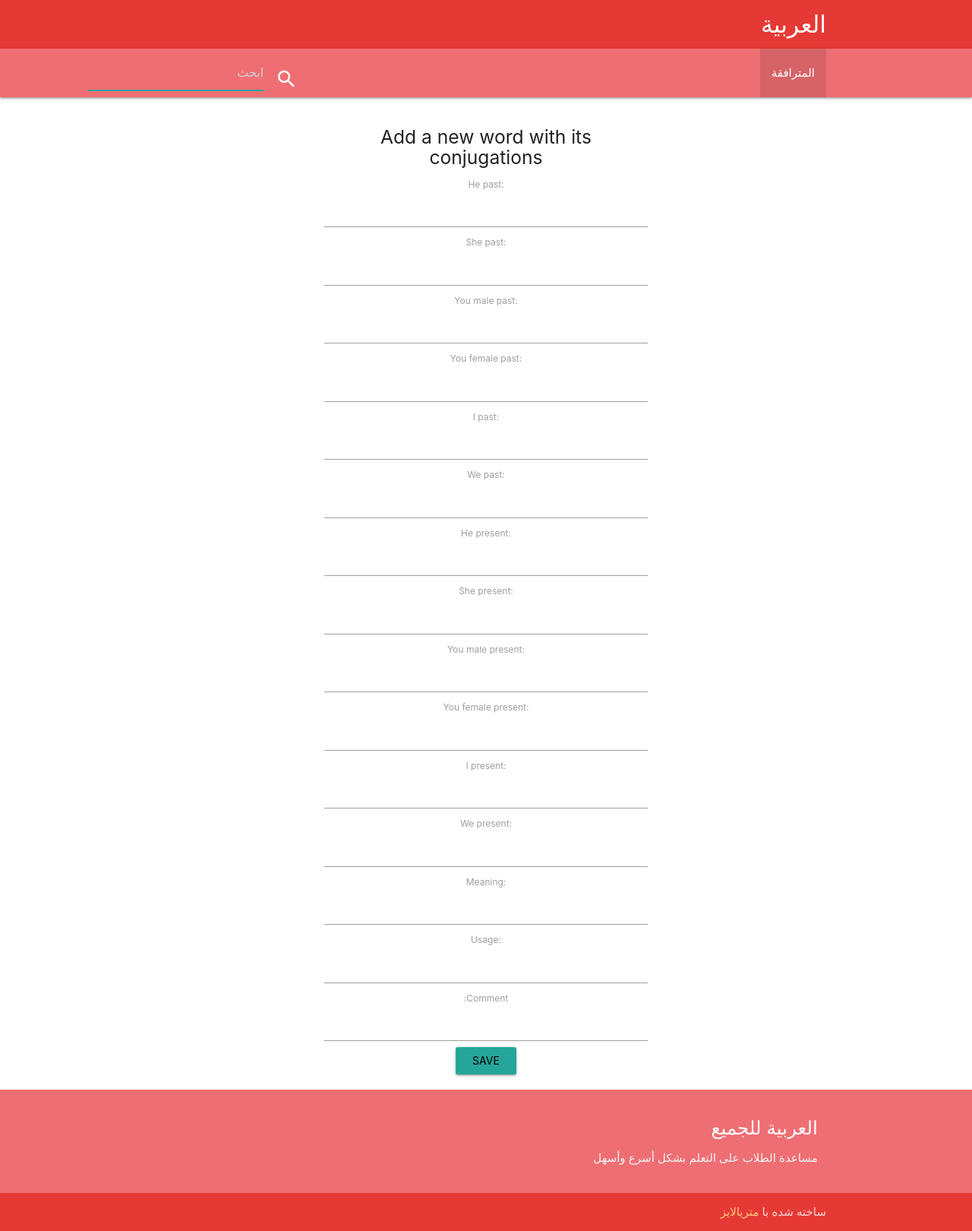
After one commit to smateenml/arabic, a Django app: page /level1/conjugation/create/ in a window 1280 px wide. The commit adds this page. Shown: the whole page at 76% size. Run offline with Django 3.2, Linux system fonts and the light colour scheme.

Commit message:
added search and add form

```diff
--- a/arabic/settings.py
+++ b/arabic/settings.py
@@ -38,7 +38,8 @@ INSTALLED_APPS = [
     'django.contrib.messages',
     'django.contrib.staticfiles',
 
-    'level1'
+    'level1',
+    'materializecssform',
 ]
 
 MIDDLEWARE = [
--- a/arabic/urls.py
+++ b/arabic/urls.py
@@ -4,6 +4,7 @@ from django.views.generic import TemplateView
 
 urlpatterns = [
     path('admin/', admin.site.urls),
+    path('about/', TemplateView.as_view(template_name="about.html")),
     path('', TemplateView.as_view(template_name='home.html'), name='home'),
     path('level1/', include('level1.urls')),
 ]
--- /dev/null
+++ b/level1/forms.py
@@ -0,0 +1,9 @@
+from django import forms
+from level1.models import Conjugation
+
+class ConjugationCreateForm(forms.ModelForm):
+    class Meta:
+        model = Conjugation
+        fields = ['he_past','she_past','you_male_past','you_female_past','i_past','we_past',
+        'he_present','she_present','you_male_present','you_female_present','i_present','we_present',
+        'meaning','usage','comment']
--- a/level1/urls.py
+++ b/level1/urls.py
@@ -1,7 +1,8 @@
 from django.urls import path
-from . import views
+from level1 import views
 
 app_name="level1"
 urlpatterns = [
     path('conjugation/', views.conjugation, name='conjugation'),
+    path('conjugation/create/', views.ConjugationCreate.as_view(), name='conjugation-create'),
 ]
--- a/level1/views.py
+++ b/level1/views.py
@@ -1,6 +1,23 @@
 from django.shortcuts import render, HttpResponse
+from django.db.models import Q
+
+from django.views.generic.edit import CreateView
+
 from level1.models import Conjugation
+from level1.forms import ConjugationCreateForm
 
 def conjugation(request):
+
     conjugations = Conjugation.objects.all()
+    if request.method == 'POST':
+        search = request.POST.get('search')
+
+        if search:
+            conjugations = Conjugation.objects.filter(Q(he_past__icontains=search)|Q(she_past__icontains=search)|Q(you_male_past__icontains=search)|Q(you_female_past__icontains=search)|Q(i_past__icontains=search)|Q(we_past__icontains=search)|Q(he_present__icontains=search)|Q(she_present__icontains=search)|Q(you_male_present__icontains=search)|Q(you_female_present__icontains=search)|Q(i_present__icontains=search)|Q(we_present__icontains=search)|Q(meaning__icontains=search))
+
     return render(request, 'level1/conjugation.html', {'conjugations': conjugations})
+
+class ConjugationCreate(CreateView):
+    model = Conjugation
+    form_class = ConjugationCreateForm
+    success_url = '/level1/conjugation/'
--- /dev/null
+++ b/requirements.txt
@@ -0,0 +1,2 @@
+django
+django-materializecss-form
--- a/templates/home.html
+++ b/templates/home.html
@@ -7,8 +7,8 @@
         <br><br>
         <div class="row">
             <div class="col s12 m4">
-                <div class="card orange darken-3">
-                    <div class="card-content white-text">
+                <div class="card">
+                    <div class="card-content">
                         <span class="card-title">المستوى ١</span>
                         <p>كتاب الطالب الأول</p>
                         <!-- <p>الخزء الأول و الثاني</p> -->
--- /dev/null
+++ b/templates/level1/conjugation_form.html
@@ -0,0 +1,23 @@
+{% extends 'base.html' %}
+{% load materializecss %}
+{% block body %}
+
+{% include 'navbar.html' %}
+{% include 'level1/navbar.html' %}
+
+<main>
+    <br>
+    <div class="container">
+        <div class="row center-align col">
+            <div class="col s6 pull-s3">
+            <h5>Add a new word with its conjugations</h5>
+            <form method="post">{% csrf_token %}
+                {{ form | materializecss }}
+                <input class="waves-effect waves-light btn" type="submit" value="Save">
+            </form>
+            </div>
+        </div>
+    </div>
+</main>
+{% include 'footer.html' %}
+{% endblock body %}
--- a/templates/level1/navbar.html
+++ b/templates/level1/navbar.html
@@ -1,7 +1,16 @@
 <nav role="navigation">
     <div class="nav-wrapper container">
         <ul class="right">
-            <li class="active"><a href="sass.html">المترافقة</a></li>
+            <li class="active"><a href="{% url 'level1:conjugation' %}">المترافقة</a></li>
         </ul>
+        <div class="row">
+          <form name="search_form" method="POST" action=".">
+            {% csrf_token %}
+            <div class="input-field white-text col s4 pull-s8">
+              <i class="white-text material-icons prefix">search</i>
+              <input type="text" placeholder="ابحث" name="search" class="white-text" autofocus>
+            </div>
+          </form>
+          </div>
     </div>
 </nav>
```
Also changed, not shown: templates/about.html (added, +18 -0 lines), templates/level1/conjugation.html (+2 -8 lines).
